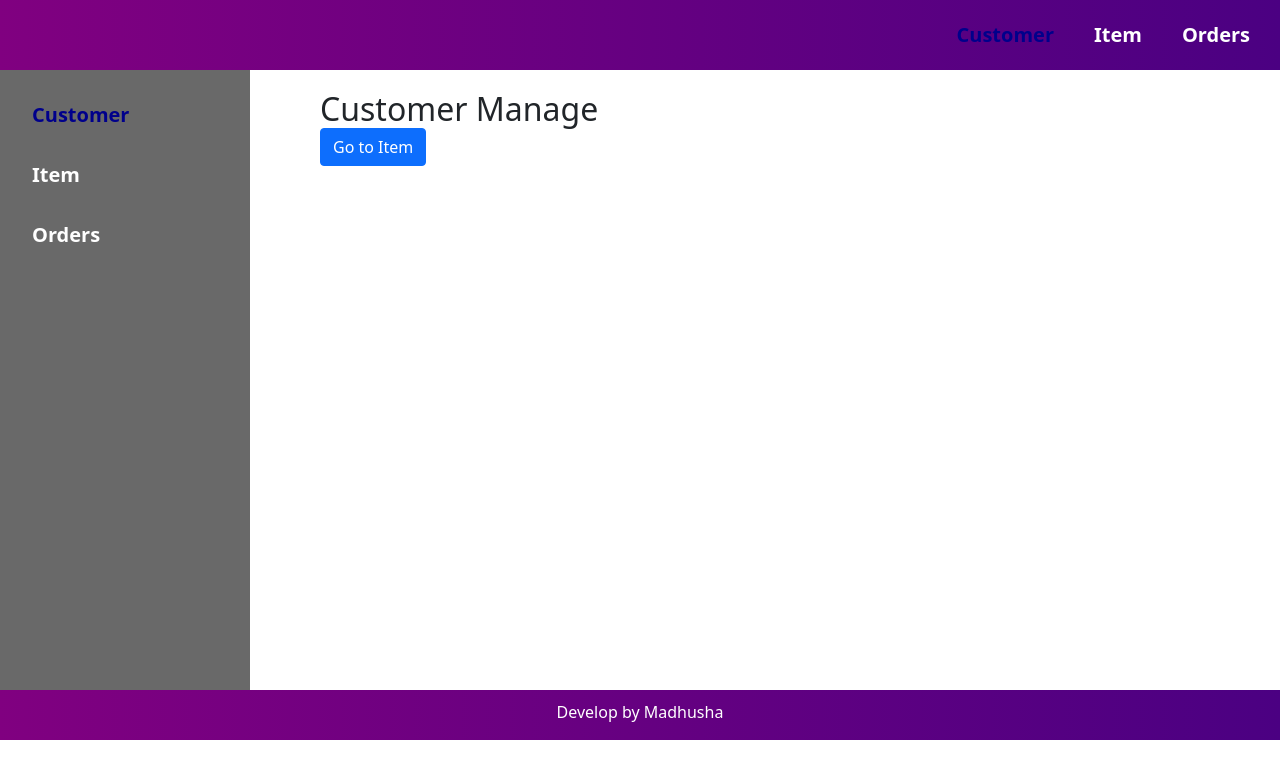
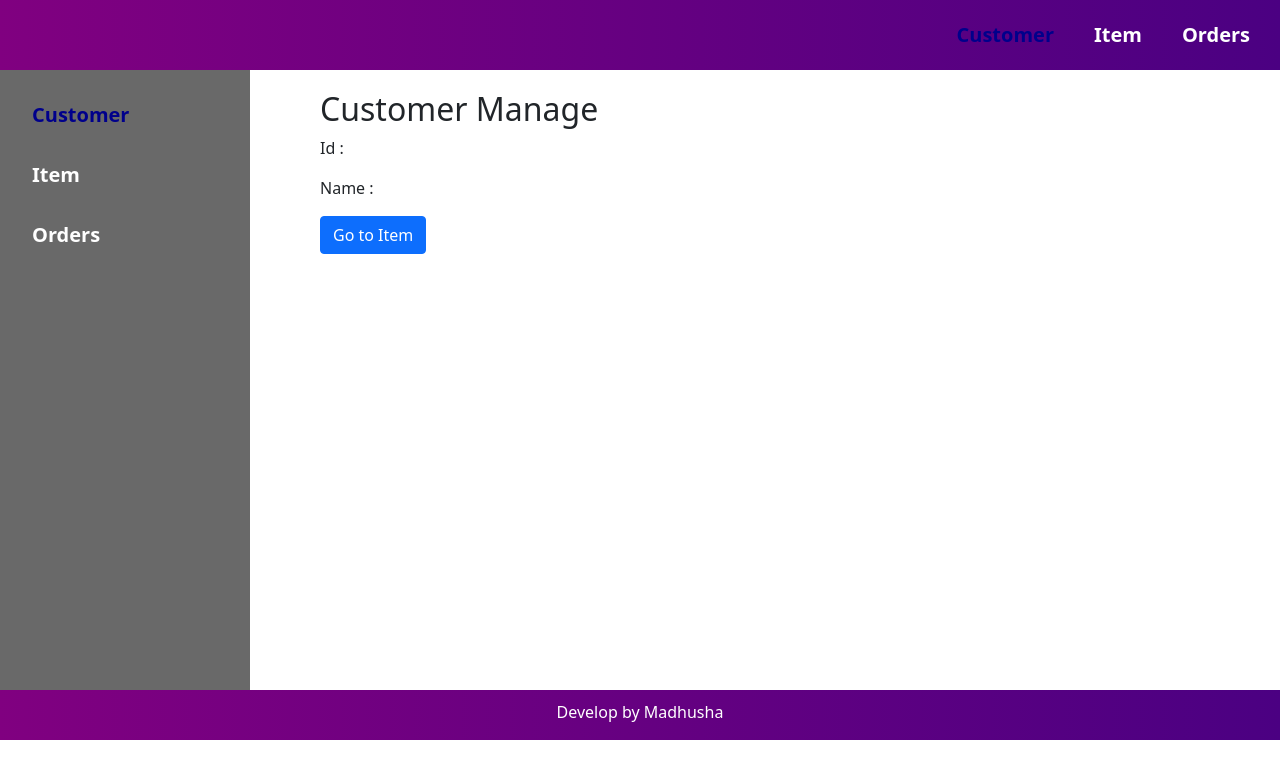
Before and after one commit to MadhushaPrasad/Crud-with-angular, an Angular app: page /customer in a window 1280 px wide. Shown: the top 778 px of the page. Built offline with nearby package versions, Linux system fonts and the light colour scheme.

Commit message:
get parameter data with activateRouter and display it in customer page

```diff
--- a/src/app/views/customer/customer.component.html
+++ b/src/app/views/customer/customer.component.html
@@ -1,4 +1,8 @@
 <div class="jumbotron">
   <h1>Customer Manage</h1>
+  <div class="mt-2">
+    <p>Id : {{id}}</p>
+    <p>Name : {{name}}</p>
+  </div>
   <button (click)="navigateToItem()" class="btn btn-primary" style="cursor: pointer">Go to Item</button>
 </div>
--- a/src/app/views/customer/customer.component.ts
+++ b/src/app/views/customer/customer.component.ts
@@ -1,5 +1,5 @@
 import {Component, OnInit} from '@angular/core';
-import {Router} from "@angular/router";
+import {ActivatedRoute, Router} from "@angular/router";
 
 @Component({
   selector: 'app-customer',
@@ -8,7 +8,12 @@ import {Router} from "@angular/router";
 })
 export class CustomerComponent implements OnInit {
 
-  constructor(private router: Router) {
+  id: any = '';
+  name: any = '';
+
+  constructor(private router: Router, private actRouter: ActivatedRoute) {
+    this.id = this.actRouter.snapshot.paramMap.get('id');
+    this.name = this.actRouter.snapshot.paramMap.get('name');
   }
 
   ngOnInit(): void {
```
